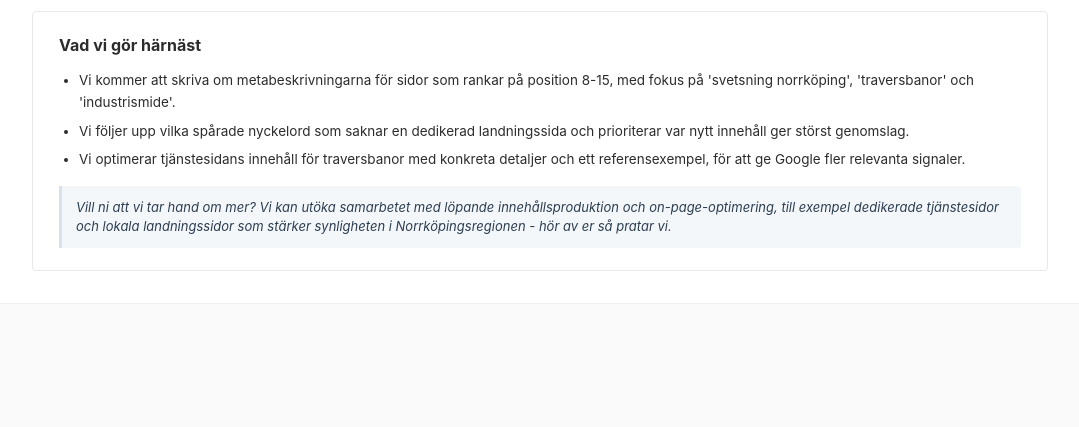
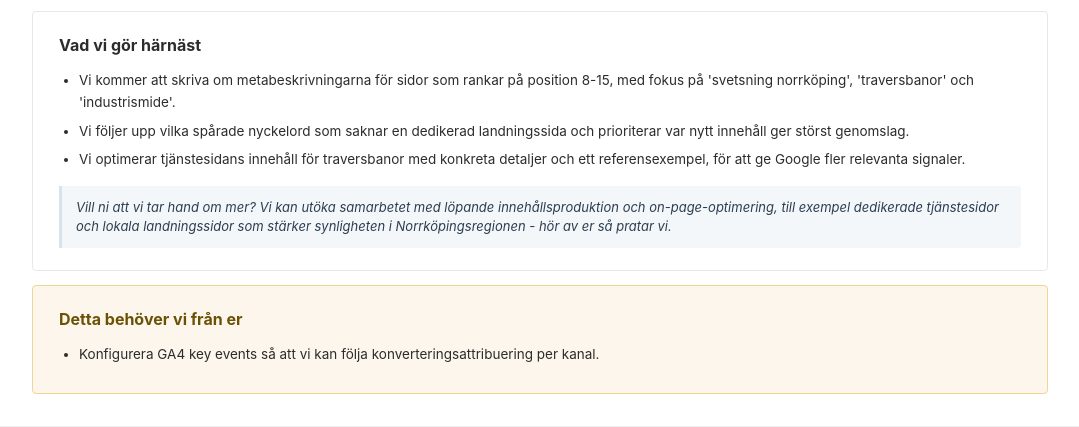
Before and after one commit to Cyntora/reports-tisab, a plain HTML site: page reports/2026-04.html in a window 1280 px wide. Shown: the part 5164-5591 px from the top of the page, without its empty margins (100-1179 px from the left). Before the commit the page ends 5468 px from the top, so only its background shows below. Drawn offline with nearby package versions, Linux system fonts and the light colour scheme.

Commit message:
Add report for 2026-04

```diff
--- a/reports/2026-04.html
+++ b/reports/2026-04.html
@@ -723,6 +723,12 @@
   <p class="next-steps__uppsell">Vill ni att vi tar hand om mer? Vi kan utöka samarbetet med löpande innehållsproduktion och on-page-optimering, till exempel dedikerade tjänstesidor och lokala landningssidor som stärker synligheten i Norrköpingsregionen - hör av er så pratar vi.</p>
 </div>
 
+<div class="next-steps next-steps--external">
+  <h2>Detta behöver vi från er</h2>
+  <ul>
+      <li>Konfigurera GA4 key events så att vi kan följa konverteringsattribuering per kanal.</li>
+  </ul>
+</div>
 </section>
 
 
```
